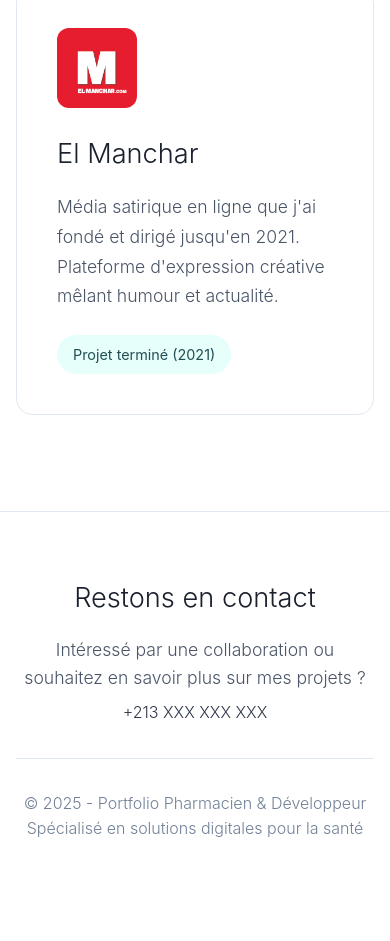
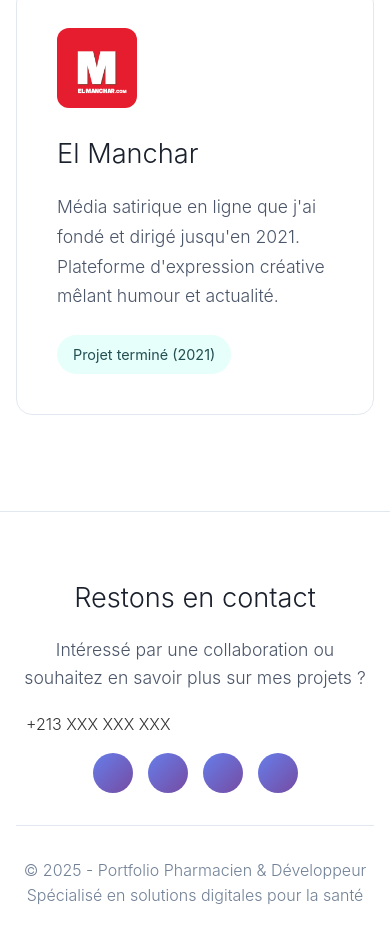
Before and after one commit to nazimbaya/nazimbaya.github.io, a plain HTML site: page index.html in a window 390 px wide. Shown: the part 5474-6415 px from the top of the page. Before the commit the page ends 6348 px from the top, so only its background shows below. Drawn offline with Linux system fonts and the light colour scheme.

Commit message:
Update style.css

```diff
--- a/style.css
+++ b/style.css
@@ -309,6 +309,76 @@ footer {
     font-weight: 300; /* Fin */
 }
 
+ .contact-details {
+        margin: 20px 0;
+    }
+
+    .phone {
+        display: flex;
+        align-items: center;
+        gap: 10px;
+        margin-bottom: 15px;
+        font-size: 16px;
+        color: #333;
+    }
+
+    .phone i {
+        color: #4CAF50;
+        font-size: 18px;
+    }
+
+    .social-links {
+        display: flex;
+        gap: 15px;
+        justify-content: center;
+    }
+
+    .social-links a {
+        display: inline-flex;
+        align-items: center;
+        justify-content: center;
+        width: 45px;
+        height: 45px;
+        background: linear-gradient(135deg, #667eea 0%, #764ba2 100%);
+        color: white;
+        border-radius: 50%;
+        text-decoration: none;
+        transition: all 0.3s ease;
+        font-size: 20px;
+    }
+
+    .social-links a:hover {
+        transform: translateY(-3px);
+        box-shadow: 0 8px 25px rgba(0,0,0,0.2);
+    }
+
+    .social-links a[href*="linkedin"]:hover {
+        background: #0077b5;
+    }
+
+    .social-links a[href*="facebook"]:hover {
+        background: #1877f2;
+    }
+
+    .social-links a[href*="twitter"]:hover {
+        background: #1da1f2;
+    }
+
+    .social-links a[href*="instagram"]:hover {
+        background: linear-gradient(45deg, #f09433 0%,#e6683c 25%,#dc2743 50%,#cc2366 75%,#bc1888 100%);
+    }
+
+    @media (max-width: 768px) {
+        .social-links {
+            justify-content: center;
+        }
+
+        .social-links a {
+            width: 40px;
+            height: 40px;
+            font-size: 18px;
+        }
+
 .footer-bottom {
     margin-top: 2rem;
     padding-top: 2rem;
```
